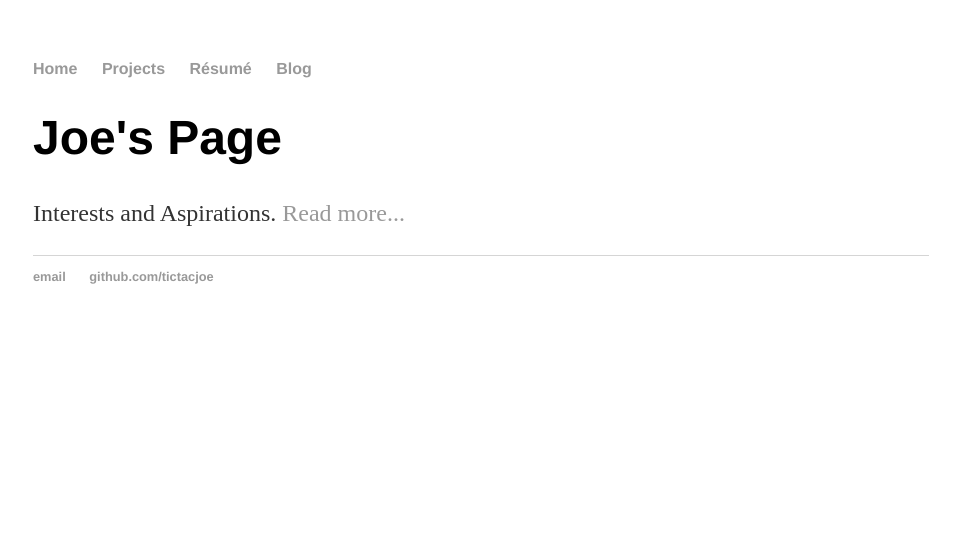
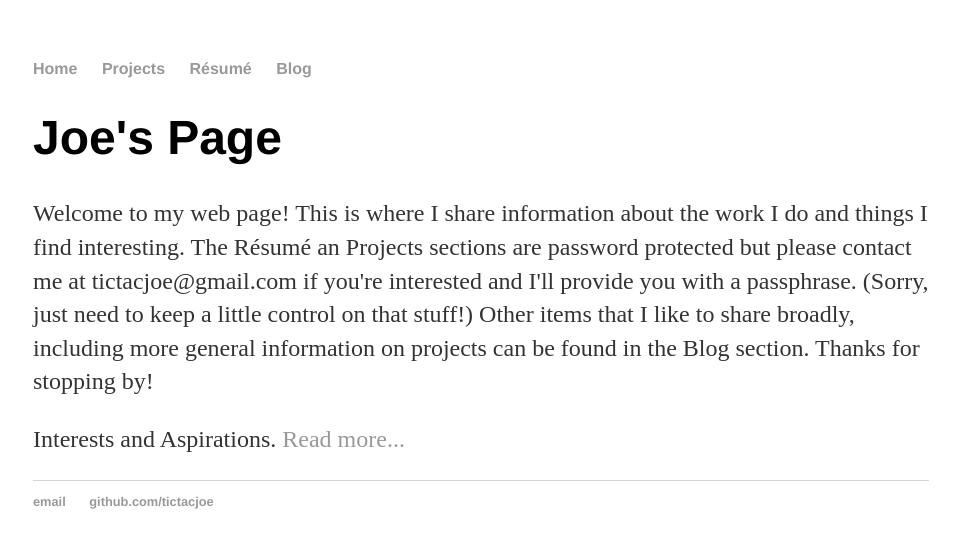
Before and after one commit to tictacjoe/tictacjoe.github.io, a Jekyll site: the page index.html, which Jekyll copies as it is, in a window 1280 px wide. Shown: the top 548 px of the page, without its empty margins (159-1119 px from the left). Built offline with Jekyll 4.4.1, drawn with Linux system fonts in a browser that asks for light colours.

Commit message:
Update index.html

```diff
--- a/index.html
+++ b/index.html
@@ -17,6 +17,11 @@
 		<div class="container">
     		<div class="blurb">
         		<h1>Joe's Page</h1>
+			<p>Welcome to my web page!  This is where I share information about the work I do and things I
+				find interesting.  The Résumé an Projects sections are password protected but please contact
+				me at tictacjoe@gmail.com if you're interested and I'll provide you with a passphrase.
+				(Sorry, just need to keep a little control on that stuff!)  Other items that I like to share broadly,
+				including more general information on projects can be found in the Blog section.  Thanks for stopping by!
 				<p>Interests and Aspirations.  </em>  <a href="/interests">Read more...</a></p>
     		</div><!-- /.blurb -->
 		</div><!-- /.container -->
```
